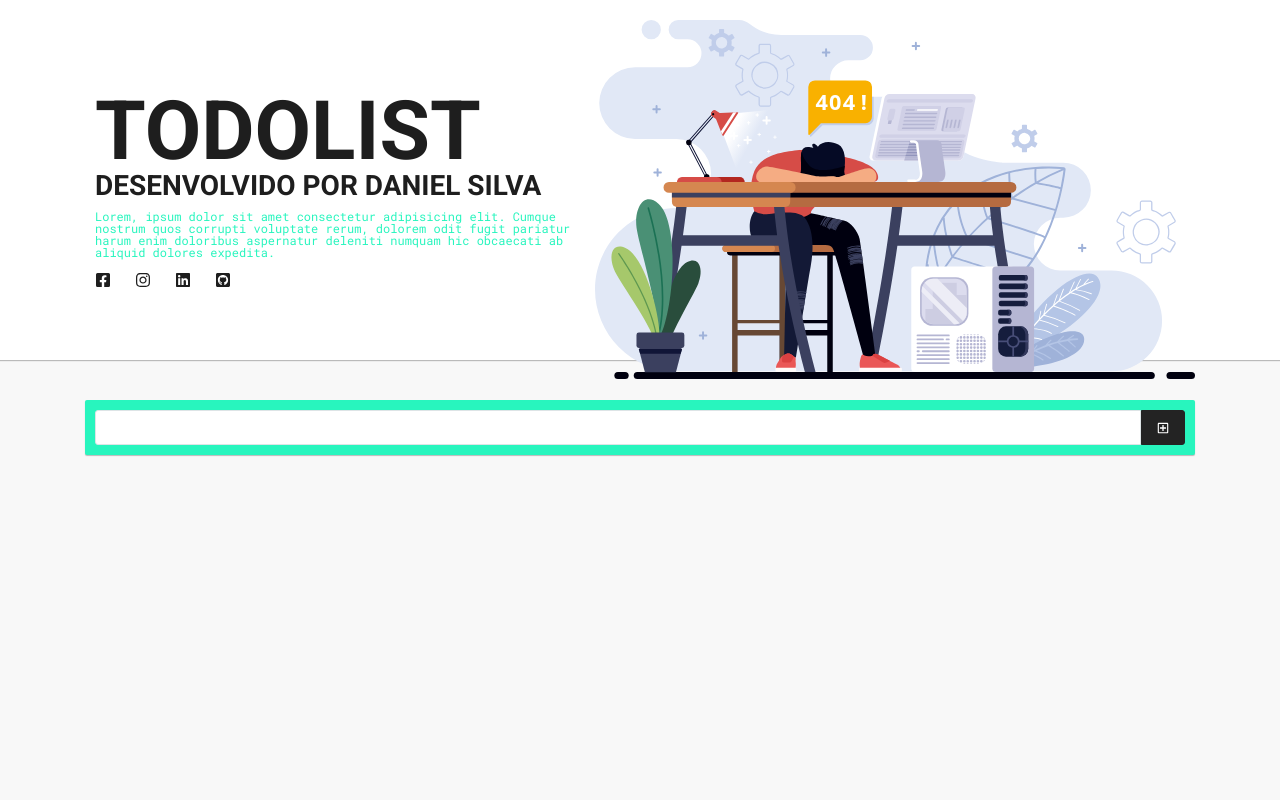
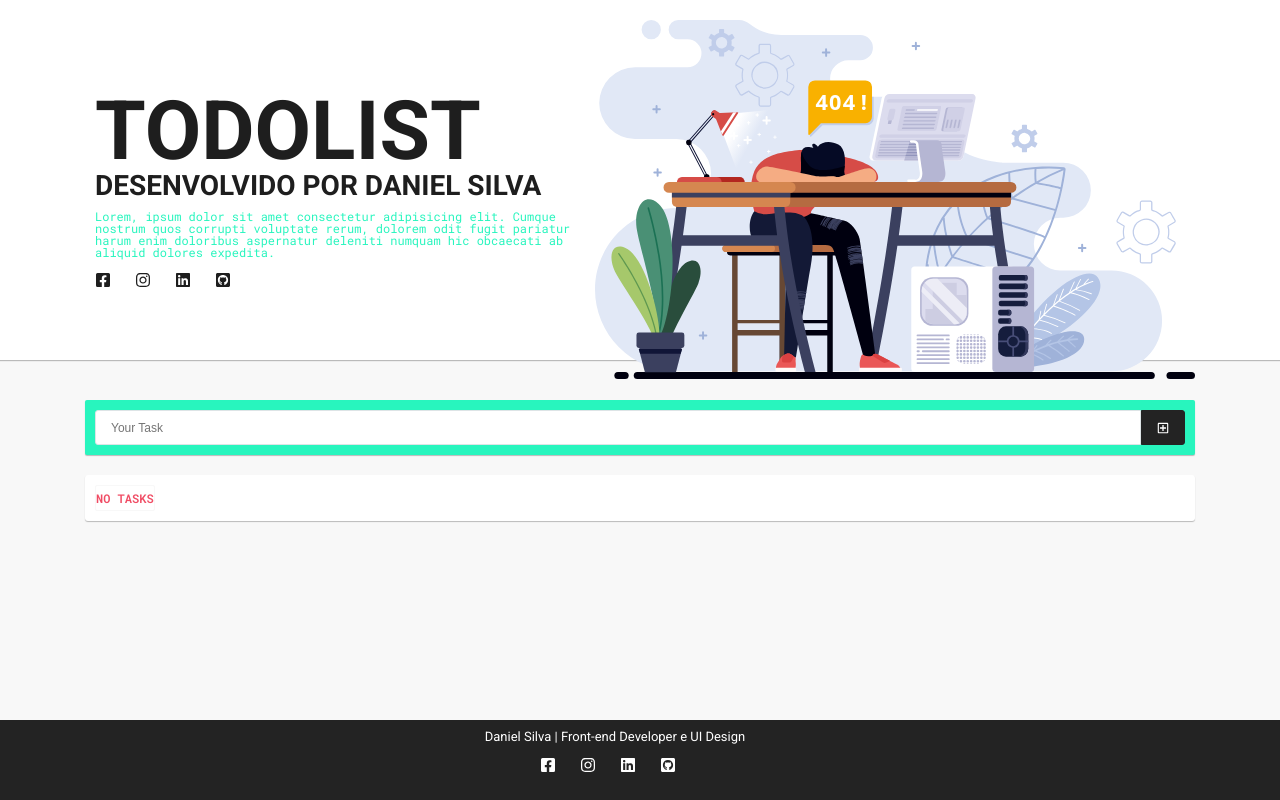
Before and after one commit to daniel-silva-dxp/TodoList-React, a React (Create React App) app: page / in a window 1280 px wide. Built offline with nearby package versions, Linux system fonts and the light colour scheme.

Commit message:
feat: finalizado estrutura index.js

```diff
--- a/src/components/main/index.js
+++ b/src/components/main/index.js
@@ -1,14 +1,84 @@
 import React, { Component } from 'react';
 import Header from '../header';
 import Form from '../form';
+import TodoList from '../todo-list';
+import Footer from '../footer';
 
 class Main extends Component {
+	constructor() {
+		super()
+		this.state = {
+			task: '',
+			list: [],
+			index: -1
+		}
+		this.addTask = this.addTask.bind(this);
+		this.editTask = this.editTask.bind(this);
+		this.deleteTask = this.deleteTask.bind(this);
+	}
+
+	componentDidMount() {
+		const list = JSON.parse(localStorage.getItem('list'));
+
+		if(!list) return
+
+		this.setState({ list })
+	}
+	componentDidUpdate(prevProps, prevState) {
+		const { list } = this.state
+		if(list === prevState.list) return
+
+		localStorage.setItem('list', JSON.stringify(list));
+	}
+
+	addTask(e) {
+		e.preventDefault();
+
+		const { list, index } = this.state;
+		let { task } = this.state
+
+		if(list.indexOf(task) !== -1) return;
+
+		const newList = [...list];
+		if(index === -1) {
+			this.setState({
+				list: [...newList, task],
+				task: ''
+			})
+		} else {
+			newList[index] = task;
+			this.setState({
+				list: [...newList],
+				index: -1
+			})
+		}
+	}
+	editTask(e, index) {
+		const { list } = this.state;
+		this.setState({
+			index,
+			task: list[index]
+		})
+	}
+	deleteTask(e, index) {
+		const { list } = this.state;
+		const newList = [...list];
+		newList.splice(index, 1);
+		this.setState({list: [...newList]});
+	}
 	render() {
 		return (
 			<div>
 				<Header />
 				<div className="container">
-					<Form />
+					<Form
+						handleSubmit={this.addTask}
+						handleChange={(e) => this.setState({task: e.target.value})}
+						task={this.state.task}
+						placeholder="Your Task"
+					/>
+                    <TodoList list={this.state.list} editTask={this.editTask} deleteTask={this.deleteTask}/>
+					<Footer />
 				</div>
 			</div>
 		);
```
